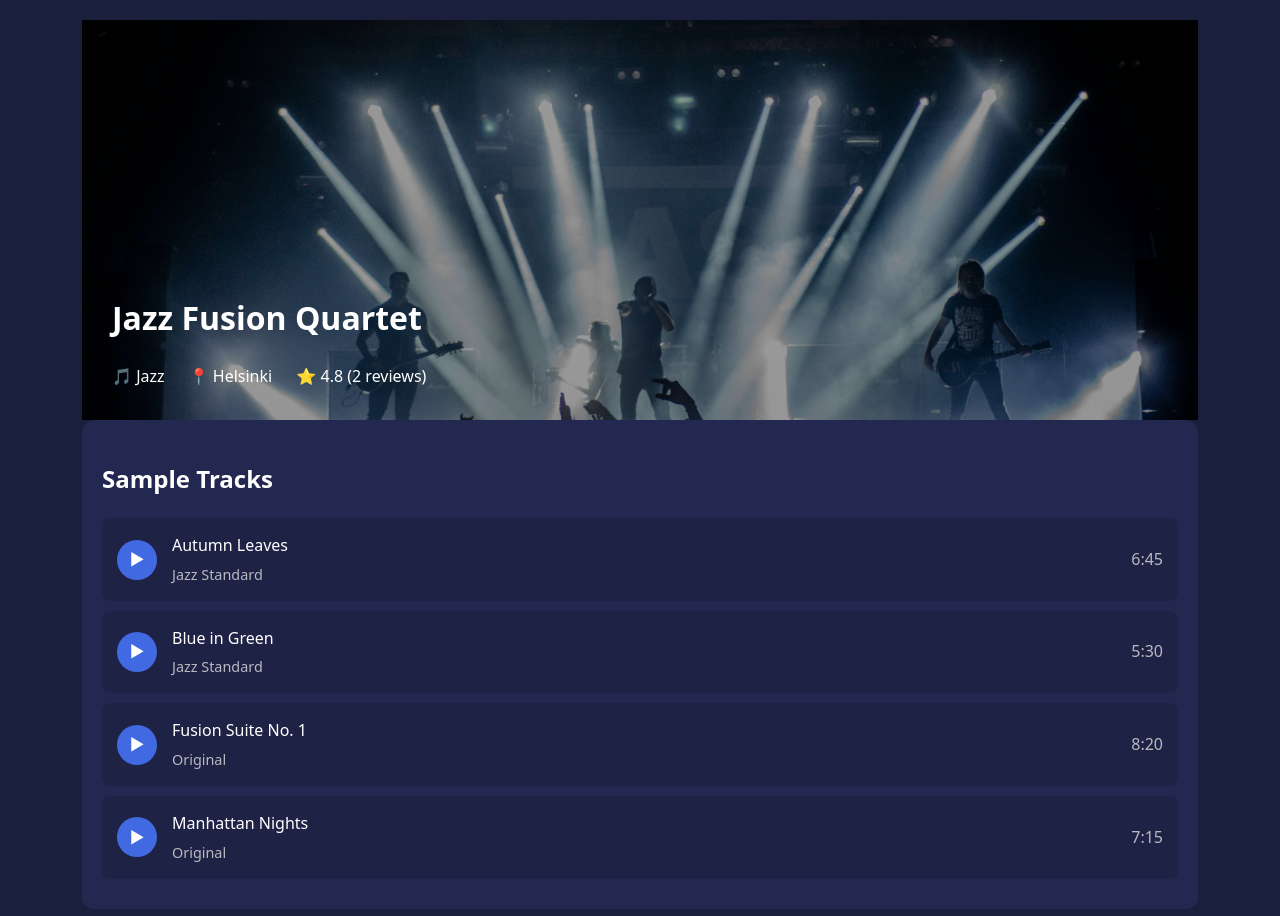
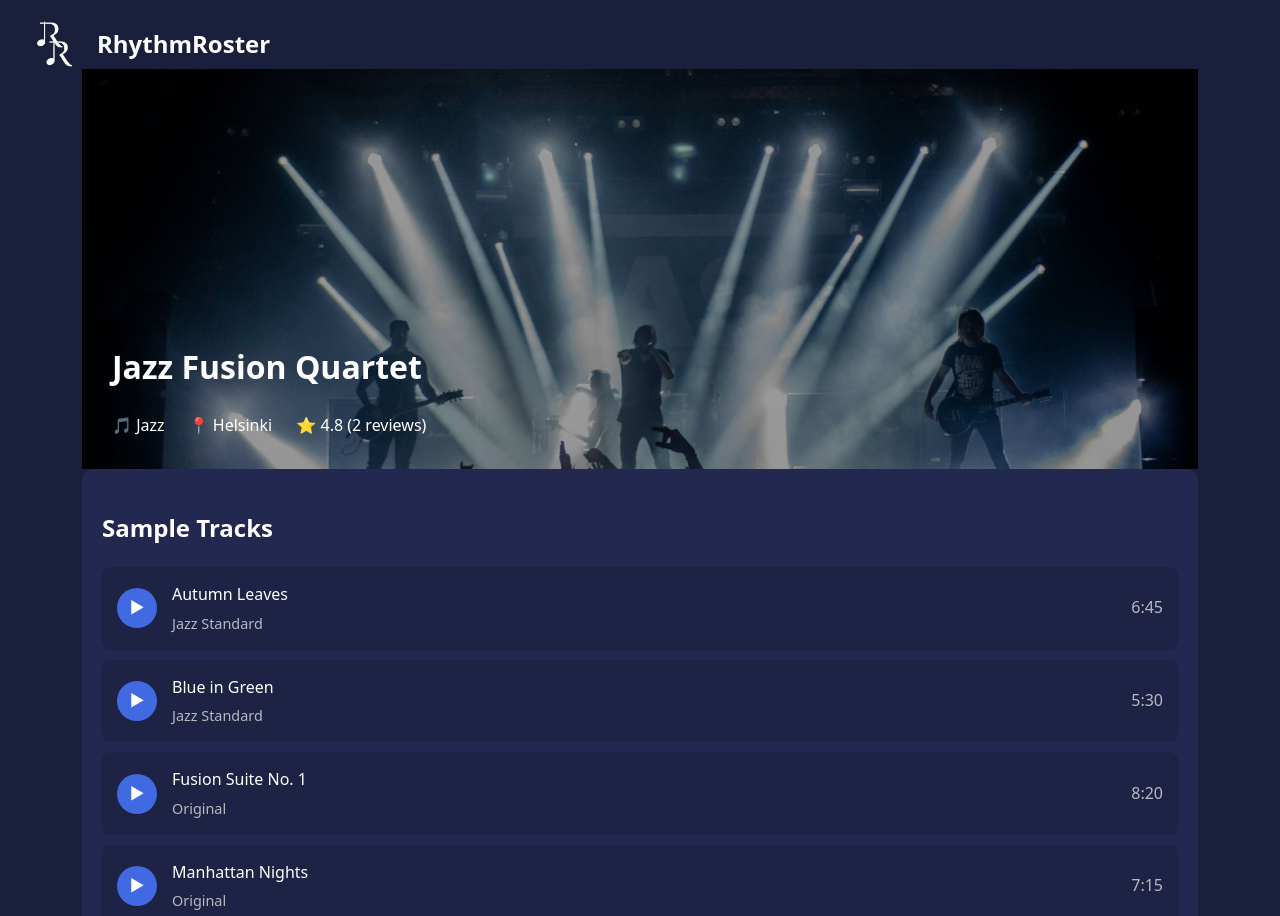
Before and after one commit to Vahvaselka/band-booking, a plain HTML site: page src/main/resources/static/band-info.html in a window 1280 px wide. Shown: the top 916 px of the page. Drawn offline with Linux system fonts and the light colour scheme.

Commit message:
näst sist

```diff
--- a/src/main/resources/static/band-info.html
+++ b/src/main/resources/static/band-info.html
@@ -6,6 +6,17 @@
     <link rel="stylesheet" href="css/band-info.css">
 </head>
 <body>
+<div class="nav-container">
+    <nav>
+        <div class="logo-section">
+            <a href="/" class="logo">
+                <img src="images/logovit.png" alt="RhythmRoster Logo">
+                RhythmRoster
+            </a>
+        </div>
+
+    </nav>
+</div>
 <div class="container">
     <div class="hero">
         <img src="images/band.jpg" alt="Band Header">
--- a/src/main/resources/static/css/band-info.css
+++ b/src/main/resources/static/css/band-info.css
@@ -1,3 +1,17 @@
+.logo {
+    display: flex;
+    align-items: center;
+    color: white;
+    text-decoration: none;
+    font-size: 1.5rem;
+    font-weight: bold;
+}
+
+.logo img {
+    margin-right: 0.75rem;
+    width: 65px;
+    height: auto;
+}
 .header-image {
     position: relative;
     width: 400px;
--- a/src/main/resources/static/css/cust-sign-up.css
+++ b/src/main/resources/static/css/cust-sign-up.css
@@ -1,3 +1,17 @@
+.logo {
+    display: flex;
+    align-items: center;
+    color: white;
+    text-decoration: none;
+    font-size: 1.5rem;
+    font-weight: bold;
+}
+
+.logo img {
+    margin-right: 0.75rem;
+    width: 65px;
+    height: auto;
+}
 body {
     font-family: system-ui, -apple-system, sans-serif;
     background: linear-gradient(to bottom, #000000, #1e3a8a, #000000);;
```
Also changed, not shown: index.html (+6 -3 lines), src/main/resources/static/Log-in.html (+1 -1 lines), src/main/resources/static/availability.html (+2 -0 lines), src/main/resources/static/css/availability.css (+7 -2 lines), src/main/resources/static/cust-sign-up.html (+11 -0 lines).
